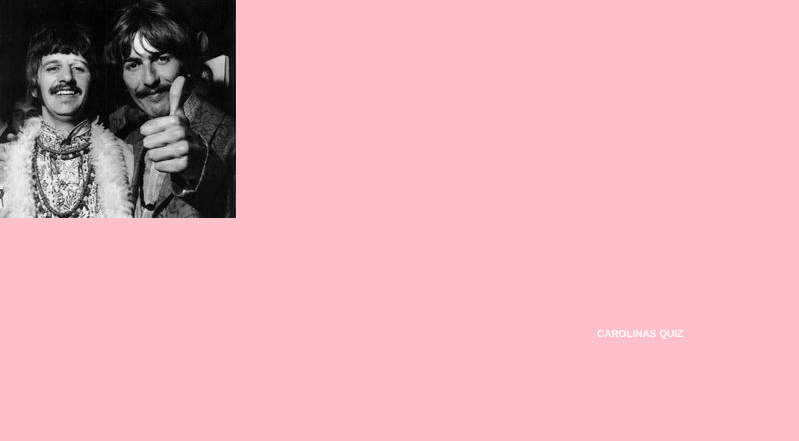
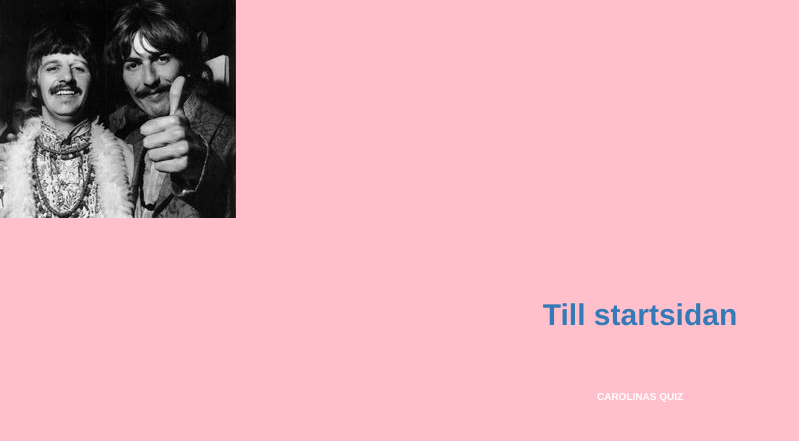
Before and after one commit to boriys/quizproject, a Django app: page /quiz/1/completed/ in a window 1280 px wide. Shown: the part 124-565 px from the top of the page, without its empty margins (0-799 px from the left). Run offline with Django 3.2, Linux system fonts and the light colour scheme; some libraries are stand-ins or nearby versions.

Commit message:
Added nästa + till startsidan knappar

```diff
--- a/quiz/templates/question.html
+++ b/quiz/templates/question.html
@@ -43,6 +43,8 @@
 			  <input type="submit" value="Submit">
 
 		</form>
+
+		<a href="{% url 'completed_page' quiz_number %}"> Nästa </a>
 	</h2>
 
 
--- a/quiz/templates/result.html
+++ b/quiz/templates/result.html
@@ -27,6 +27,11 @@
 <br>
 <br>
 <br>
+
+<h3>
+	<a href="{% url 'start_page' %}">Till startsidan</a>
+</h3>
+
 <br>
 <br>
 
```
